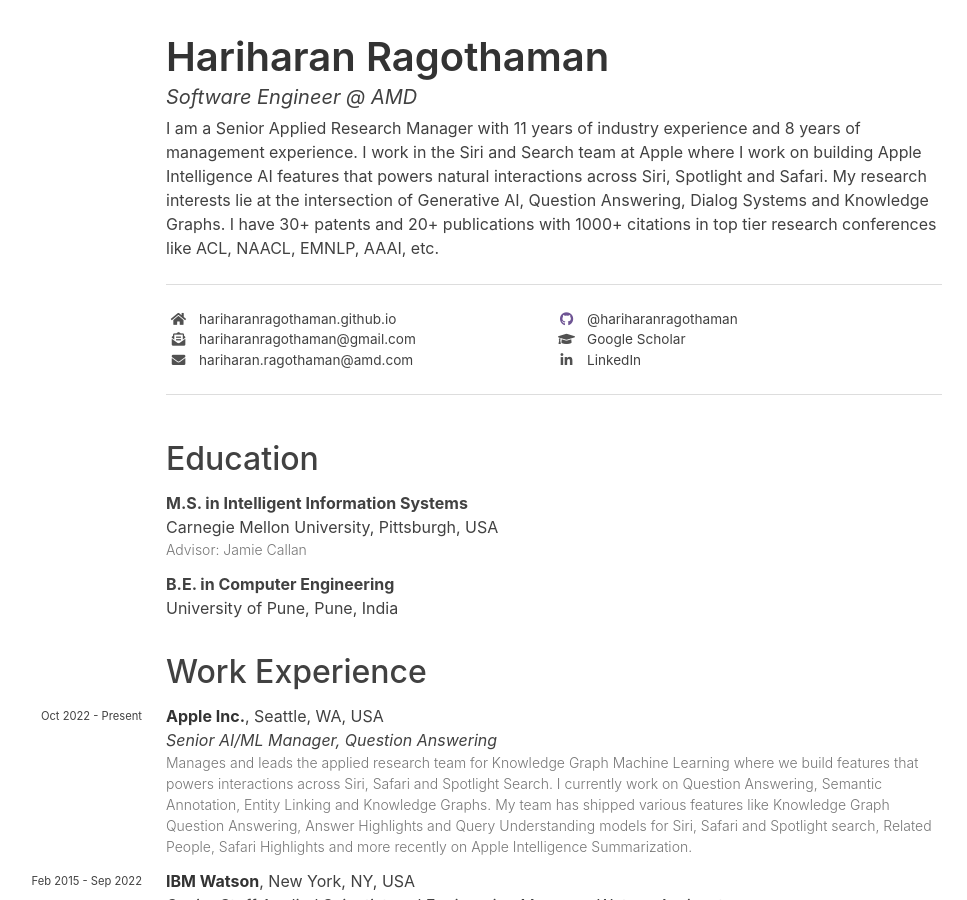
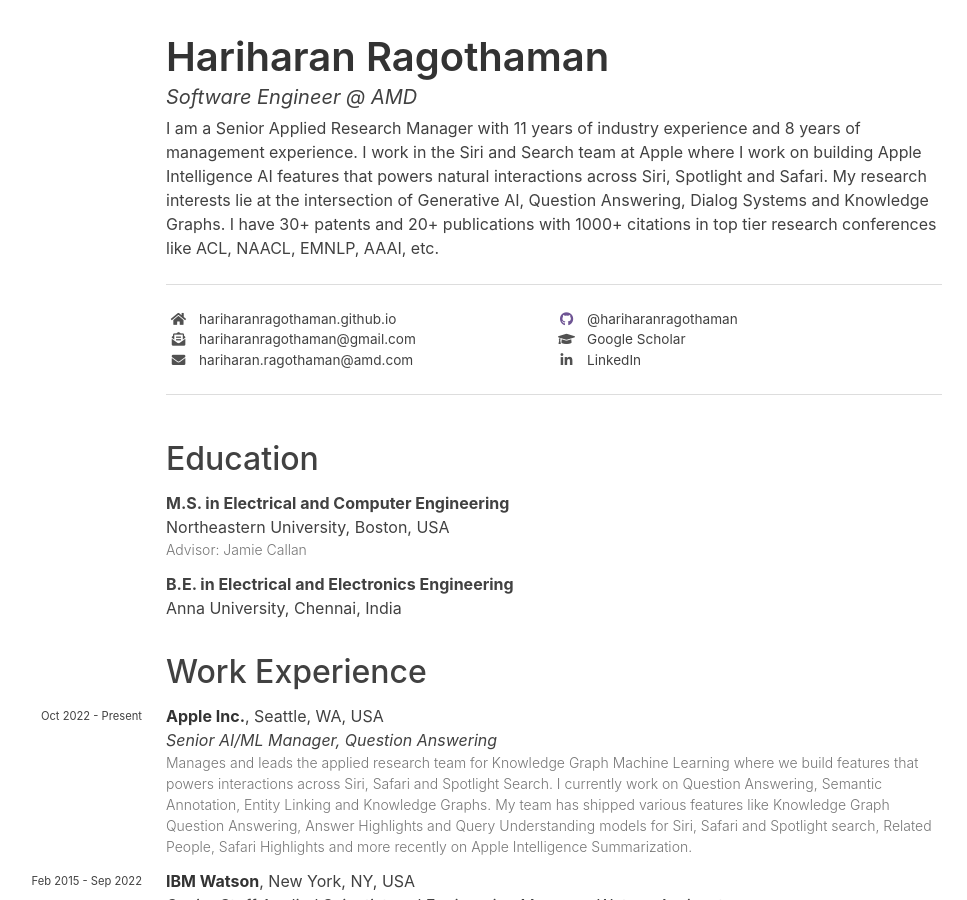
Before and after one commit to hariharanragothaman/hariharanragothaman.github.io, a Jekyll site: the page built from cv.md, in a window 1280 px wide and 900 px high. Shown: the whole window, without its empty margins (166-1133 px from the left). Built offline with Jekyll 4.4.1, drawn with Linux system fonts in a browser that asks for light colours; nearby versions of some CDN libraries; some web fonts are replaced.

Commit message:
Polishes and Updates

```diff
--- a/_data/education.yaml
+++ b/_data/education.yaml
@@ -1,15 +1,15 @@
 
-- degree: "M.S. in Intelligent Information Systems"
-  institution: "Carnegie Mellon University"
-  location: "Pittsburgh, USA"
+- degree: "M.S. in Electrical and Computer Engineering"
+  institution: "Northeastern University"
+  location: "Boston, USA"
   advisor: "Jamie Callan"
   years: "Aug 2013 —"
-  years-extra: "Dec 2014"
-  institution-url: "https://lti.cmu.edu/"
+  years-extra: "May 2015"
+  institution-url: "https://www.northeastern.edu/"
 
-- degree: "B.E. in Computer Engineering"
-  years: "Aug. 2008 —"
-  years-extra: "May 2012"
-  institution: "University of Pune"
-  location: "Pune, India"
-  institution-url: "http://www.unipune.ac.in/"
+- degree: "B.E. in Electrical and Electronics Engineering"
+  years: "Sept. 2009 —"
+  years-extra: "May 2013"
+  institution: "Anna University"
+  location: "Chennai, India"
+  institution-url: "https://www.annauniv.edu/"
```
